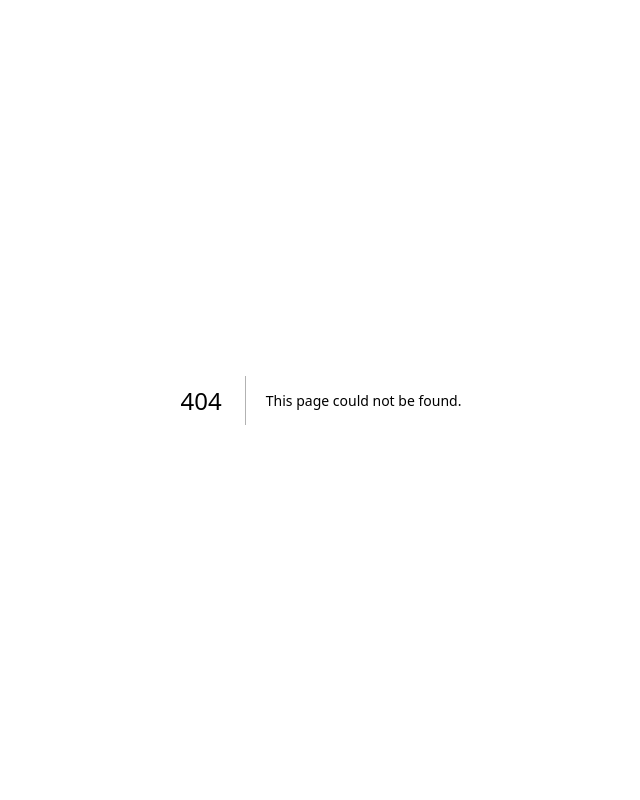
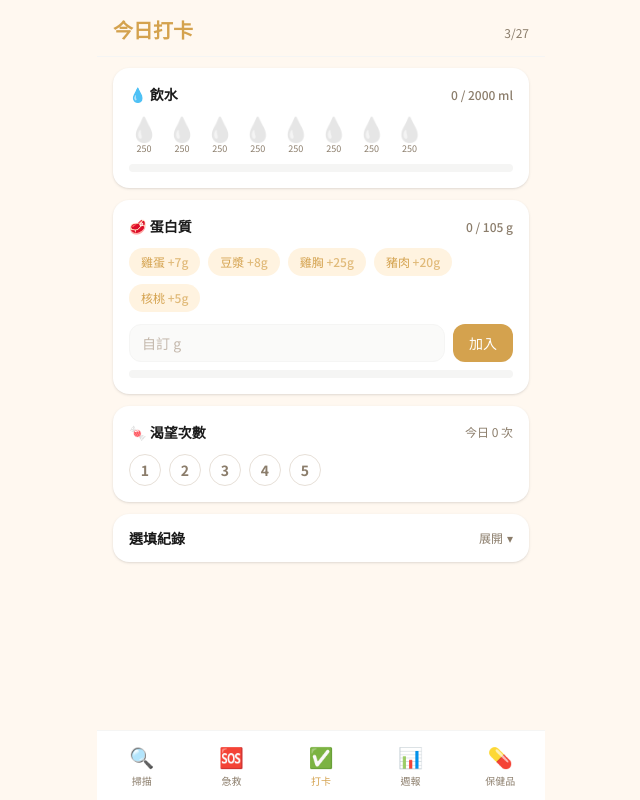
Before and after one commit to ryan770317-eng/bioforge, a Next.js app: page /today in a window 1280 px wide. Before the commit this address had no page. Shown: the whole page, without its empty margins (319-959 px from the left). Built offline with nearby package versions, Linux system fonts and the light colour scheme.

Commit message:
feat: 今日打卡 M3

```diff
--- /dev/null
+++ b/src/app/today/page.tsx
@@ -0,0 +1,257 @@
+"use client";
+import { useState } from "react";
+import BottomNav from "@/components/BottomNav";
+
+const WATER_GOAL = 2000;
+const WATER_STEP = 250;
+const WATER_CUPS = WATER_GOAL / WATER_STEP; // 8
+
+const PROTEIN_GOAL = 105;
+const PROTEIN_PRESETS = [
+  { label: "雞蛋", g: 7 },
+  { label: "豆漿", g: 8 },
+  { label: "雞胸", g: 25 },
+  { label: "豬肉", g: 20 },
+  { label: "核桃", g: 5 },
+];
+
+function todayLabel(): string {
+  const d = new Date();
+  return `${d.getMonth() + 1}/${d.getDate()}`;
+}
+
+function ProgressBar({ value, goal, color }: { value: number; goal: number; color: string }) {
+  const pct = Math.min((value / goal) * 100, 100);
+  return (
+    <div className="h-2 bg-stone-100 rounded-full overflow-hidden mt-2">
+      <div
+        className="h-full rounded-full transition-all duration-300"
+        style={{ width: `${pct}%`, backgroundColor: color }}
+      />
+    </div>
+  );
+}
+
+function RatingDots({
+  value,
+  onChange,
+  max = 5,
+  activeColor,
+}: {
+  value: number;
+  onChange: (v: number) => void;
+  max?: number;
+  activeColor: string;
+}) {
+  return (
+    <div className="flex gap-2">
+      {Array.from({ length: max }, (_, i) => i + 1).map((n) => (
+        <button
+          key={n}
+          onClick={() => onChange(n === value ? 0 : n)}
+          className="w-8 h-8 rounded-full text-sm font-semibold transition-colors border"
+          style={
+            n <= value
+              ? { backgroundColor: activeColor, borderColor: activeColor, color: "#fff" }
+              : { backgroundColor: "#fff", borderColor: "#E7E0D8", color: "#8B7D6B" }
+          }
+        >
+          {n}
+        </button>
+      ))}
+    </div>
+  );
+}
+
+export default function TodayPage() {
+  // Water
+  const [waterCups, setWaterCups] = useState(0);
+
+  // Protein
+  const [protein, setProtein] = useState(0);
+  const [customG, setCustomG] = useState("");
+
+  // Cravings
+  const [cravings, setCravings] = useState(0);
+
+  // Optional
+  const [optOpen, setOptOpen] = useState(false);
+  const [energy, setEnergy] = useState(0);
+  const [gut, setGut] = useState(0);
+  const [stress, setStress] = useState(0);
+
+  function addProtein(g: number) {
+    setProtein((p) => Math.min(p + g, 999));
+  }
+
+  function submitCustom() {
+    const g = parseInt(customG, 10);
+    if (!isNaN(g) && g > 0) {
+      addProtein(g);
+      setCustomG("");
+    }
+  }
+
+  const waterMl = waterCups * WATER_STEP;
+  const waterDone = waterCups >= WATER_CUPS;
+  const proteinDone = protein >= PROTEIN_GOAL;
+
+  return (
+    <>
+      {/* Fixed header */}
+      <div className="fixed top-0 left-1/2 -translate-x-1/2 w-full max-w-md z-10 bg-[#FFF8F0] px-4 pt-4 pb-3 border-b border-stone-100">
+        <div className="flex items-baseline justify-between">
+          <h1 className="text-xl font-bold text-[#D4A24E]">今日打卡</h1>
+          <span className="text-xs text-[#8B7D6B]">{todayLabel()}</span>
+        </div>
+      </div>
+
+      <main className="pt-[68px] pb-24 px-4 max-w-md mx-auto space-y-3">
+
+        {/* ── 飲水 ── */}
+        <section className="bg-white rounded-2xl px-4 py-4 shadow-sm">
+          <div className="flex items-baseline justify-between mb-3">
+            <h2 className="text-sm font-semibold text-[#1A1A1A]">💧 飲水</h2>
+            <span className={`text-xs font-medium ${waterDone ? "text-[#6B9E78]" : "text-[#8B7D6B]"}`}>
+              {waterMl} / {WATER_GOAL} ml{waterDone ? " ✓" : ""}
+            </span>
+          </div>
+
+          {/* Cups grid */}
+          <div className="flex gap-2 flex-wrap">
+            {Array.from({ length: WATER_CUPS }, (_, i) => {
+              const filled = i < waterCups;
+              return (
+                <button
+                  key={i}
+                  onClick={() => setWaterCups(filled ? i : i + 1)}
+                  aria-label={`${(i + 1) * WATER_STEP}ml`}
+                  className="flex flex-col items-center gap-0.5 transition-transform active:scale-95"
+                >
+                  <span className="text-2xl leading-none" style={{ filter: filled ? "none" : "grayscale(1) opacity(0.3)" }}>
+                    💧
+                  </span>
+                  <span className="text-[9px] text-[#8B7D6B]">{WATER_STEP}</span>
+                </button>
+              );
+            })}
+          </div>
+
+          <ProgressBar value={waterMl} goal={WATER_GOAL} color="#6B9E78" />
+        </section>
+
+        {/* ── 蛋白質 ── */}
+        <section className="bg-white rounded-2xl px-4 py-4 shadow-sm">
+          <div className="flex items-baseline justify-between mb-3">
+            <h2 className="text-sm font-semibold text-[#1A1A1A]">🥩 蛋白質</h2>
+            <span className={`text-xs font-medium ${proteinDone ? "text-[#6B9E78]" : "text-[#8B7D6B]"}`}>
+              {protein} / {PROTEIN_GOAL} g{proteinDone ? " ✓" : ""}
+            </span>
+          </div>
+
+          {/* Preset buttons */}
+          <div className="flex flex-wrap gap-2 mb-3">
+            {PROTEIN_PRESETS.map(({ label, g }) => (
+              <button
+                key={label}
+                onClick={() => addProtein(g)}
+                className="text-xs font-medium px-3 py-1.5 rounded-full bg-[#FFF3E0] text-[#D4A24E] active:scale-95 transition-transform"
+              >
+                {label} <span className="opacity-70">+{g}g</span>
+              </button>
+            ))}
+          </div>
+
+          {/* Custom input */}
+          <div className="flex gap-2">
+            <input
+              type="number"
+              inputMode="numeric"
+              placeholder="自訂 g"
+              value={customG}
+              onChange={(e) => setCustomG(e.target.value)}
+              onKeyDown={(e) => e.key === "Enter" && submitCustom()}
+              className="flex-1 bg-stone-50 rounded-xl px-3 py-2 text-sm outline-none border border-stone-100 focus:border-[#D4A24E] transition-colors placeholder:text-[#C4B8AC]"
+            />
+            <button
+              onClick={submitCustom}
+              className="px-4 py-2 rounded-xl bg-[#D4A24E] text-white text-sm font-medium active:opacity-80 transition-opacity"
+            >
+              加入
+            </button>
+          </div>
+
+          {protein > 0 && (
+            <button
+              onClick={() => setProtein(0)}
+              className="mt-2 text-xs text-[#8B7D6B]/60 underline"
+            >
+              重置
+            </button>
+          )}
+
+          <ProgressBar value={protein} goal={PROTEIN_GOAL} color="#D4A24E" />
+        </section>
+
+        {/* ── 渴望次數 ── */}
+        <section className="bg-white rounded-2xl px-4 py-4 shadow-sm">
+          <div className="flex items-center justify-between">
+            <h2 className="text-sm font-semibold text-[#1A1A1A]">🍬 渴望次數</h2>
+            <span className="text-xs text-[#8B7D6B]">今日 {cravings} 次</span>
+          </div>
+          <div className="mt-3">
+            <RatingDots value={cravings} onChange={setCravings} activeColor="#E8734A" />
+          </div>
+        </section>
+
+        {/* ── 選填 ── */}
+        <section className="bg-white rounded-2xl shadow-sm overflow-hidden">
+          <button
+            onClick={() => setOptOpen((v) => !v)}
+            className="w-full flex items-center justify-between px-4 py-3.5"
+          >
+            <span className="text-sm font-semibold text-[#1A1A1A]">選填紀錄</span>
+            <span className="text-xs text-[#8B7D6B] flex items-center gap-1">
+              {optOpen ? "收起" : "展開"}
+              <span className={`inline-block transition-transform ${optOpen ? "rotate-180" : ""}`}>▾</span>
+            </span>
+          </button>
+
+          {optOpen && (
+            <div className="px-4 pb-4 space-y-4 border-t border-stone-50">
+              {/* Afternoon energy */}
+              <div className="pt-4">
+                <div className="flex items-baseline justify-between mb-2">
+                  <span className="text-sm text-[#1A1A1A]">☀️ 下午精神</span>
+                  <span className="text-xs text-[#8B7D6B]">{energy ? `${energy} 分` : "未填"}</span>
+                </div>
+                <RatingDots value={energy} onChange={setEnergy} activeColor="#D4A24E" />
+              </div>
+
+              {/* Gut comfort */}
+              <div>
+                <div className="flex items-baseline justify-between mb-2">
+                  <span className="text-sm text-[#1A1A1A]">🫁 腸道舒適度</span>
+                  <span className="text-xs text-[#8B7D6B]">{gut ? `${gut} 分` : "未填"}</span>
+                </div>
+                <RatingDots value={gut} onChange={setGut} activeColor="#6B9E78" />
+              </div>
+
+              {/* Stress */}
+              <div>
+                <div className="flex items-baseline justify-between mb-2">
+                  <span className="text-sm text-[#1A1A1A]">🧠 壓力指數</span>
+                  <span className="text-xs text-[#8B7D6B]">{stress ? `${stress} 分` : "未填"}</span>
+                </div>
+                <RatingDots value={stress} onChange={setStress} activeColor="#E8734A" />
+              </div>
+            </div>
+          )}
+        </section>
+
+      </main>
+
+      <BottomNav />
+    </>
+  );
+}
```
